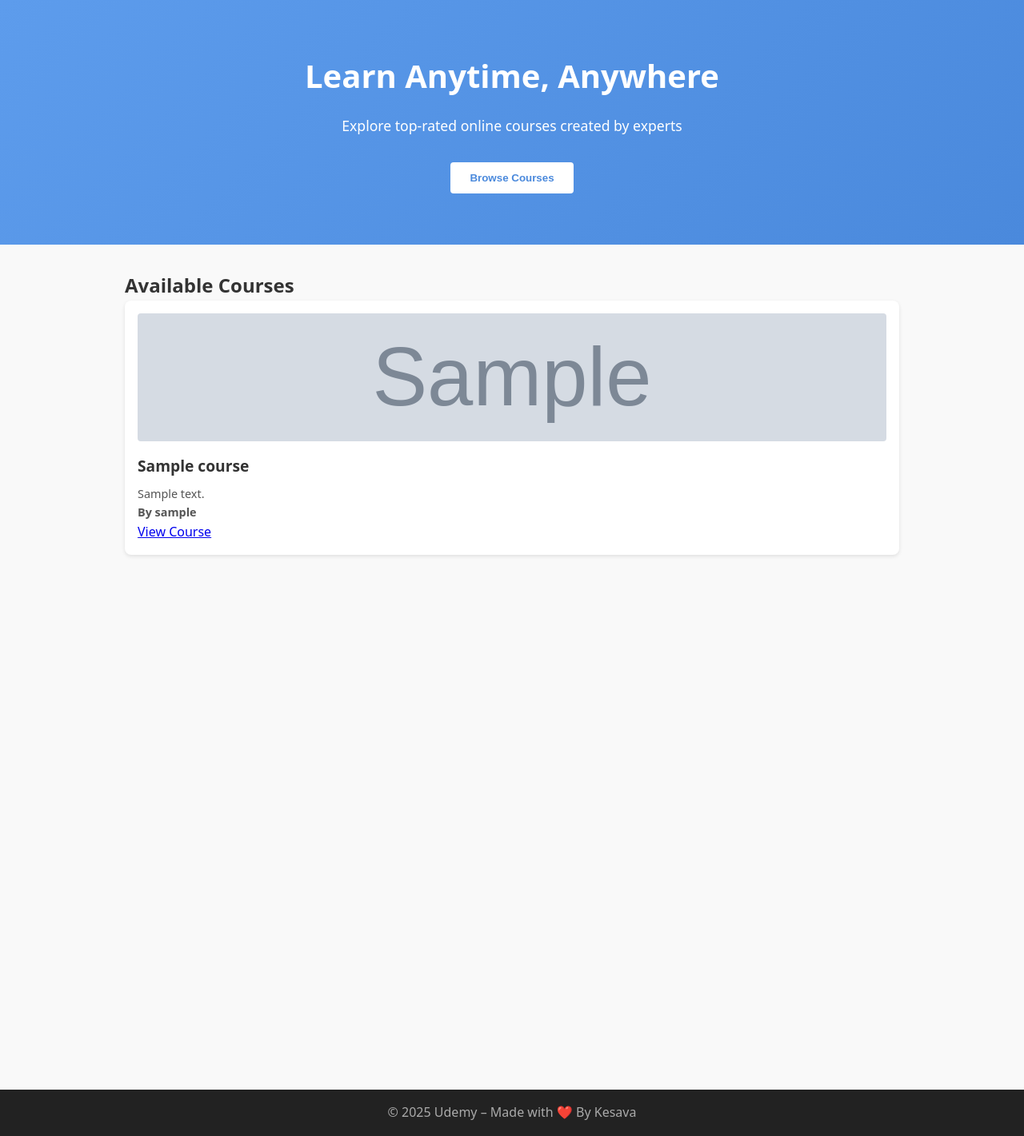
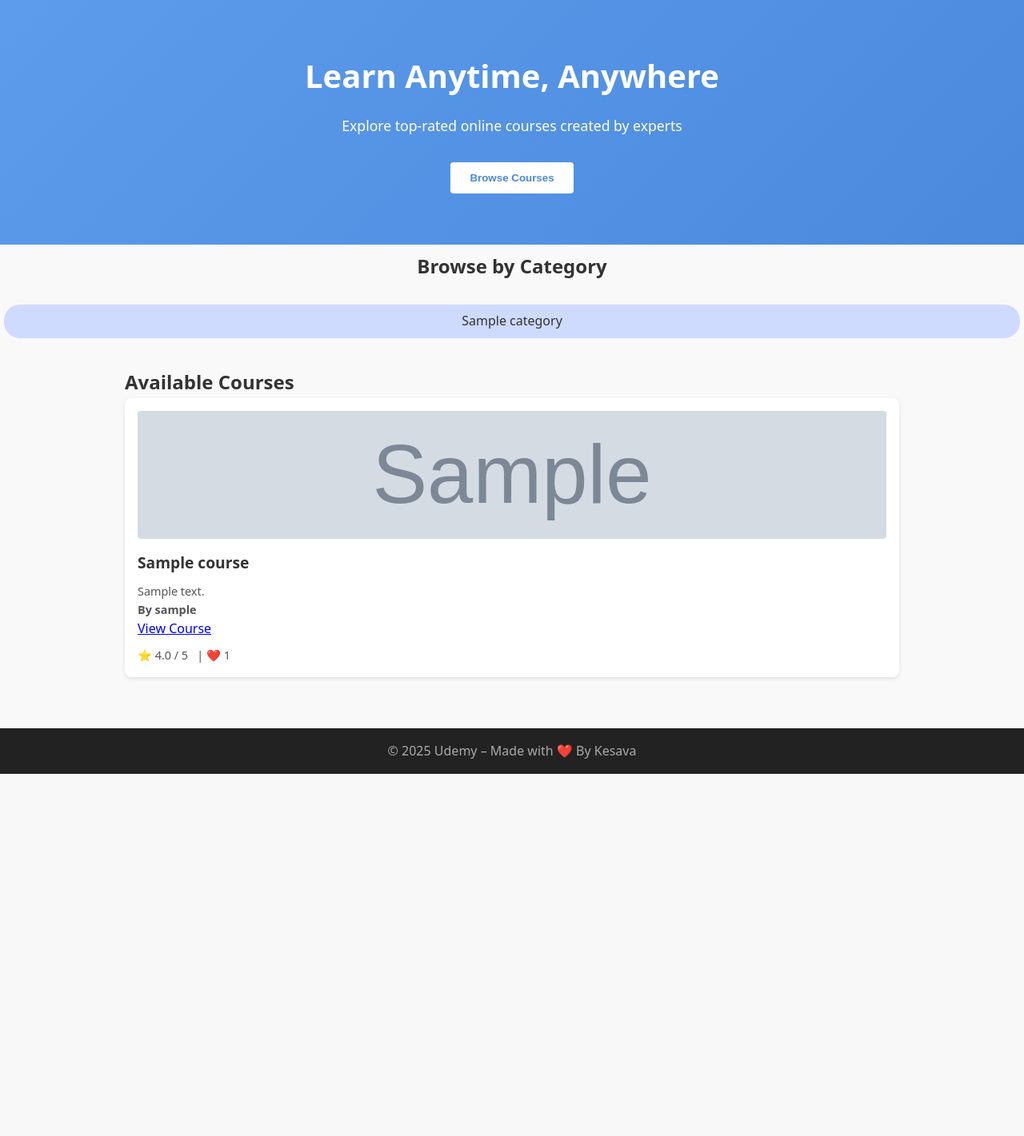
Before and after one commit to KondaveeteChennakesava/Udemy, a Django app: template templates/landing.html in a window 1280 px wide. Shown: the part 59-1480 px from the top of the page at 80% size. After the commit the page ends 1027 px from the top, so only its background shows below. Run offline with Django 5.2, Linux system fonts and the light colour scheme; the template is opened without the code that fills it: most values are stand-ins (such as "Sample title", 1, 10 or a date in 2020); grey boxes marked "Sample" are stand-in pictures; parts of the project's set-up code (start-up, migrations or seed data) failed here and were passed over.

Commit message:
day 1 modified

```diff
--- a/static/css/style.css
+++ b/static/css/style.css
@@ -32,7 +32,7 @@ nav .brand {
     font-weight: bold;
 }
 
-main {
+.main {
     height: calc(100vh - 227px);
     /* height: fit-content; */
 }
@@ -200,3 +200,49 @@ li {
     font-size: 0.9rem;
     color: #555;
 }
+
+.category-btn.active {
+    background-color: #333;
+    color: white;
+}
+
+.category-buttons h2 {
+    margin-bottom: 1rem;
+    font-size: 1.5rem;
+    text-align: center;
+    padding: 0.5rem 0;
+}
+
+.category-row {
+    display: flex;
+    flex-wrap: wrap;
+    gap: 10px;
+    padding: 0.3rem;
+}
+
+.category-row a {
+    flex: 1 1 auto;
+    text-align: center;
+}
+
+.category-btn {
+    background-color: #cfdaff;
+    padding: 0.5rem 1rem;
+    border-radius: 20px;
+    text-decoration: none;
+    color: #333;
+    font-weight: 500;
+    transition: background-color 0.2s ease;
+}
+.category-btn:hover {
+    background-color: #78bcff;
+}
+
+.course-meta {
+    margin-top: 0.5rem;
+    color: #555;
+    font-size: 0.9rem;
+}
+.course-meta span {
+    margin-right: 1rem;
+}
--- a/templates/accounts/login.html
+++ b/templates/accounts/login.html
@@ -1,6 +1,6 @@
-{% extends 'base.html' %}
-{% block title %}Login | Udemy Clone By Kesava{% endblock %}
+{% extends 'base.html' %} {% block title %}Login | Udemy Clone By Kesava{% endblock %}
 {% block inner_content %}
+<div class="main">
     <div class="form-wrapper">
         <h2>Login</h2>
         {% if error %}
@@ -17,4 +17,5 @@
             <button type="submit">Login</button>
         </form>
     </div>
+</div>
 {% endblock %}
--- a/templates/landing.html
+++ b/templates/landing.html
@@ -28,6 +28,22 @@
             <a href="#courses"><button class="btn">Browse Courses</button></a>
         </section>
 
+        {% if categories %}
+        <div class="category-buttons">
+            <h2>Browse by Category</h2>
+            <div class="category-row">
+                {% for category in categories %}
+                <a
+                    href="?category={{ category.slug }}"
+                    class="category-btn {% if request.GET.category == category.slug %}active{% endif %}"
+                >
+                    {{ category.name }}
+                </a>
+                {% endfor %}
+            </div>
+        </div>
+        {% endif %}
+
         <div class="container" id="courses">
             <h2>Available Courses</h2>
             <div class="course-grid">
@@ -47,9 +63,13 @@
                     <h3>{{ course.title }}</h3>
                     <p>{{ course.description|truncatewords:15 }}</p>
                     <p><strong>By {{ course.instructor.username }}</strong></p>
-                    <a href="{% url 'course_detail' course.id %}"
+                    <a href="#"
                         >View Course</a
                     >
+                    <div class="course-meta">
+                        ⭐ {{ course.avg_rating|default:"0.0"|floatformat:1 }} / 5
+                        &nbsp; | ❤️ {{ course.likes_count }}
+                    </div>
                 </div>
                 {% empty %}
                 <p>No courses available yet.</p>
@@ -58,9 +78,7 @@
         </div>
         {% endblock %}
 
-        <main>
-            {% block content %} {% endblock %}
-        </main>
+        <main>{% block content %} {% endblock %}</main>
 
         <footer>&copy; 2025 Udemy – Made with ❤️ By Kesava</footer>
     </body>
--- a/udemy/settings.py
+++ b/udemy/settings.py
@@ -42,6 +42,11 @@ INSTALLED_APPS = [
     'django_extensions',
     'rest_framework',
     'accounts',
+    'courses',
+    'enrollments',
+    'interactions',
+    'payments',
+    'certificates',
 ]
 
 MIDDLEWARE = [
```
Also changed, not shown: accounts/admin.py (+11 -2 lines), project details/user_stories.md (+0 -1 lines), templates/accounts/register.html (+12 -17 lines), udemy/views.py (+27 -4 lines). Lines whose indentation alone changed are shown as unchanged.
